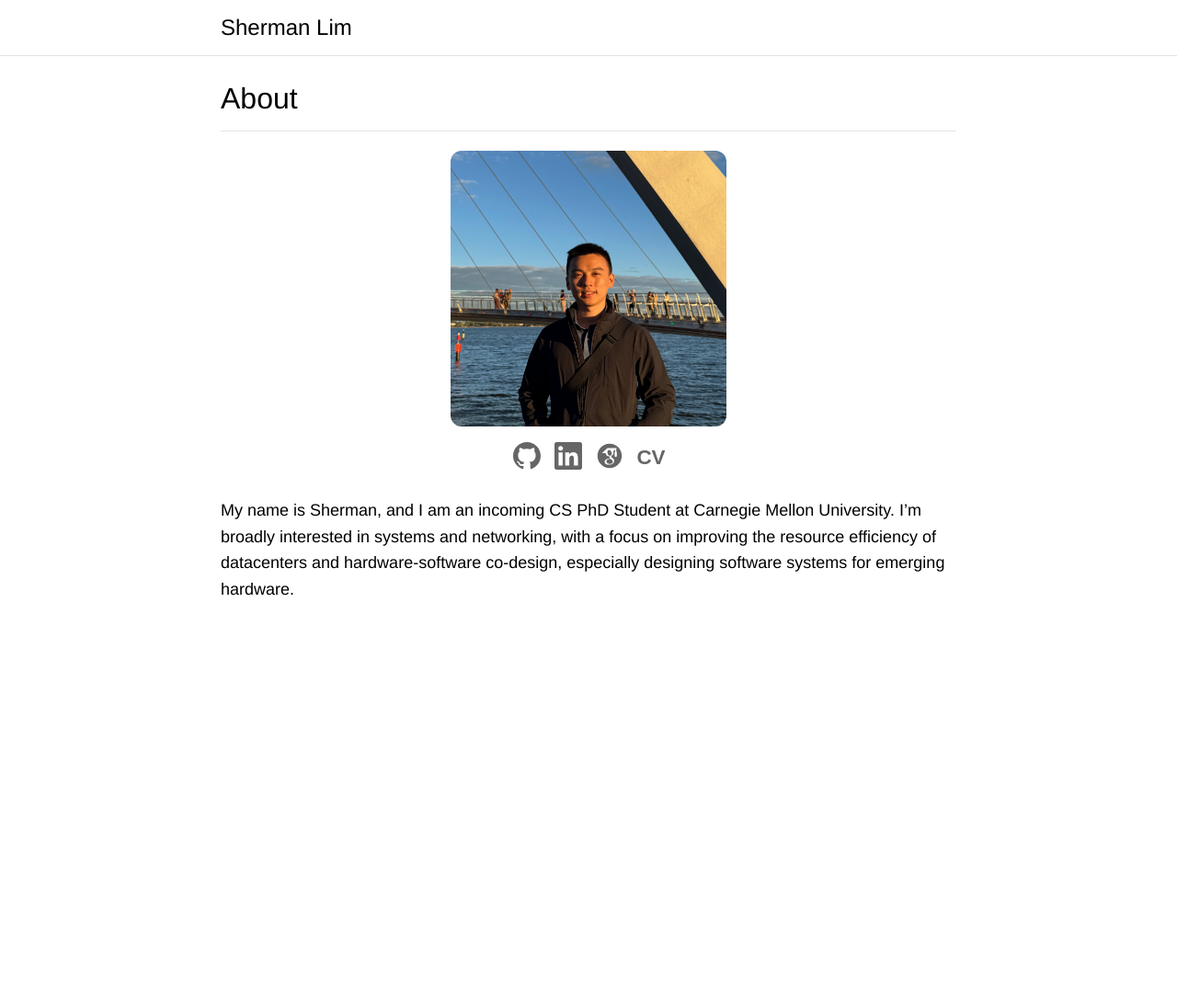
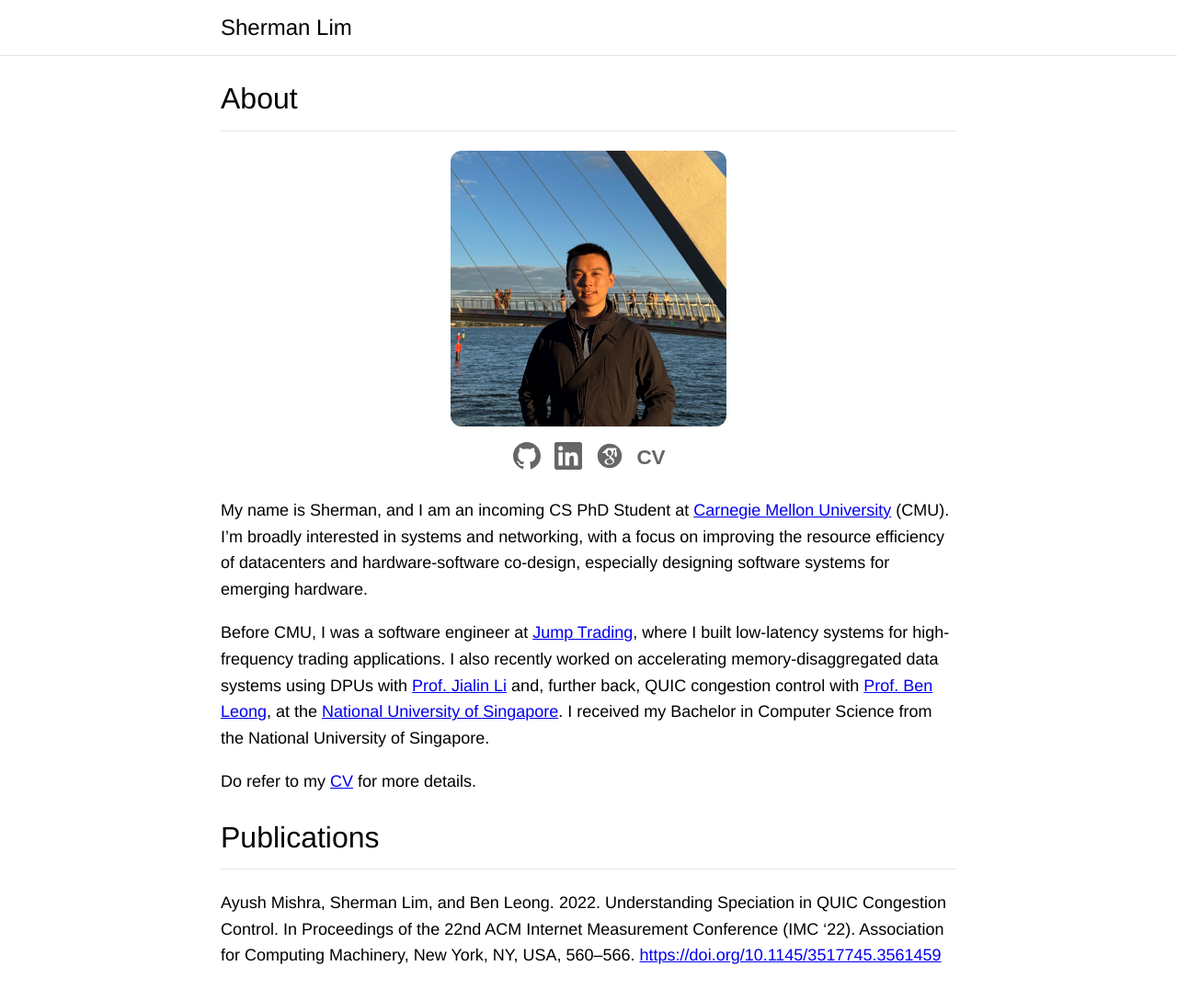
Before and after one commit to shermanjlim/shermanjlim, a Jekyll site: the page built from index.md, in a window 1280 px wide and 1092 px high. Shown: the top 1088 px of the window at 92% size. Built offline with Jekyll 4.4.1, drawn with Linux system fonts in a browser that asks for light colours.

Commit message:
finish up content

```diff
--- a/_sass/base.scss
+++ b/_sass/base.scss
@@ -121,3 +121,10 @@ h2 {
 h3 {
   font-size: 1.25rem;
 }
+
+p:has(+ ul) {
+  margin-bottom: 0;
+}
+p + ul {
+  margin-top: 0;
+}
--- a/index.md
+++ b/index.md
@@ -35,5 +35,15 @@ title: "Home"
   </div>
 </div>
 
-My name is Sherman, and I am an incoming CS PhD Student at Carnegie Mellon University.
+My name is Sherman, and I am an incoming CS PhD Student at [Carnegie Mellon University](https://www.cmu.edu/) (CMU).
 I'm broadly interested in systems and networking, with a focus on improving the resource efficiency of datacenters and hardware-software co-design, especially designing software systems for emerging hardware.
+
+Before CMU, I was a software engineer at [Jump Trading](https://jumptrading.com), where I built low-latency systems for high-frequency trading applications.
+I also recently worked on accelerating memory-disaggregated data systems using DPUs with [Prof. Jialin Li](https://www.comp.nus.edu.sg/~lijl/) and, further back, QUIC congestion control with [Prof. Ben Leong](https://www.comp.nus.edu.sg/~bleong/), at the [National University of Singapore](https://nus.edu.sg/).
+I received my Bachelor in Computer Science from the National University of Singapore.
+
+Do refer to my [CV](/assets/files/ShermanLim_CV.pdf) for more details.
+
+# Publications
+
+Ayush Mishra, Sherman Lim, and Ben Leong. 2022. Understanding Speciation in QUIC Congestion Control. In Proceedings of the 22nd ACM Internet Measurement Conference (IMC '22). Association for Computing Machinery, New York, NY, USA, 560–566. [https://doi.org/10.1145/3517745.3561459](https://doi.org/10.1145/3517745.3561459)
```
